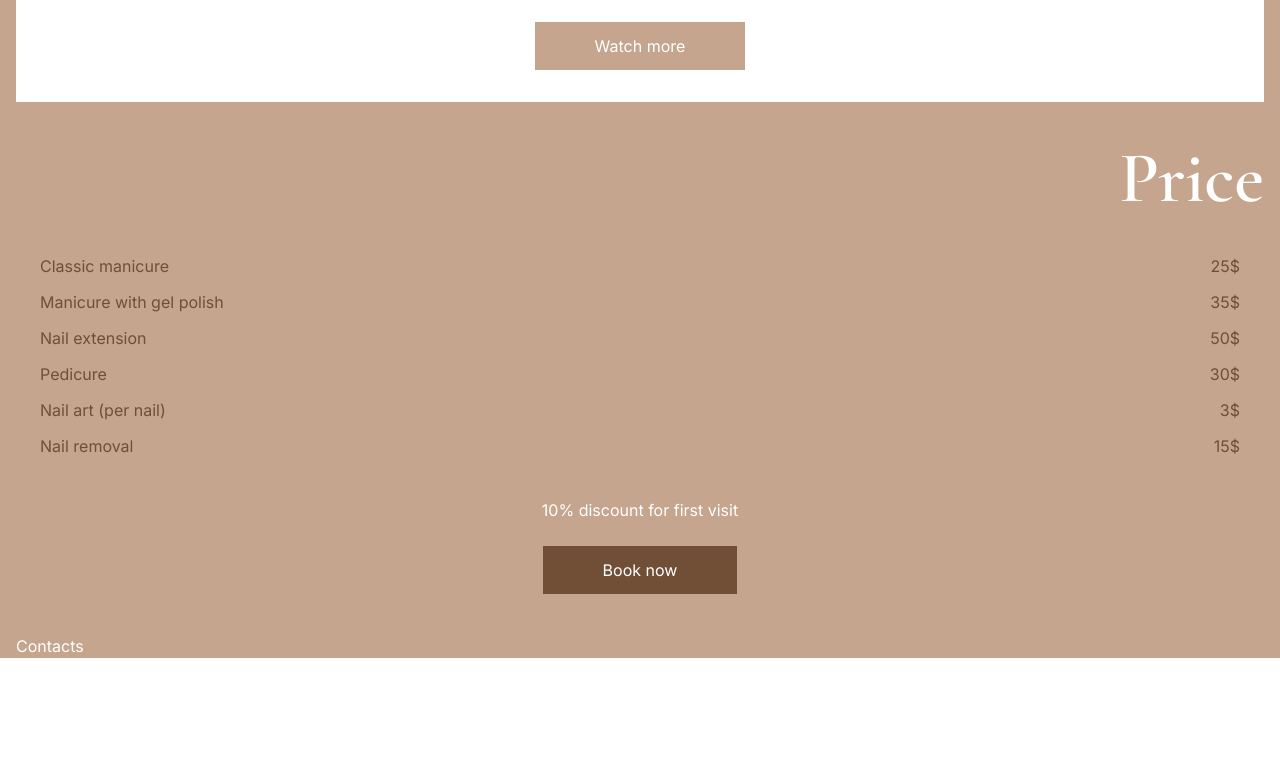
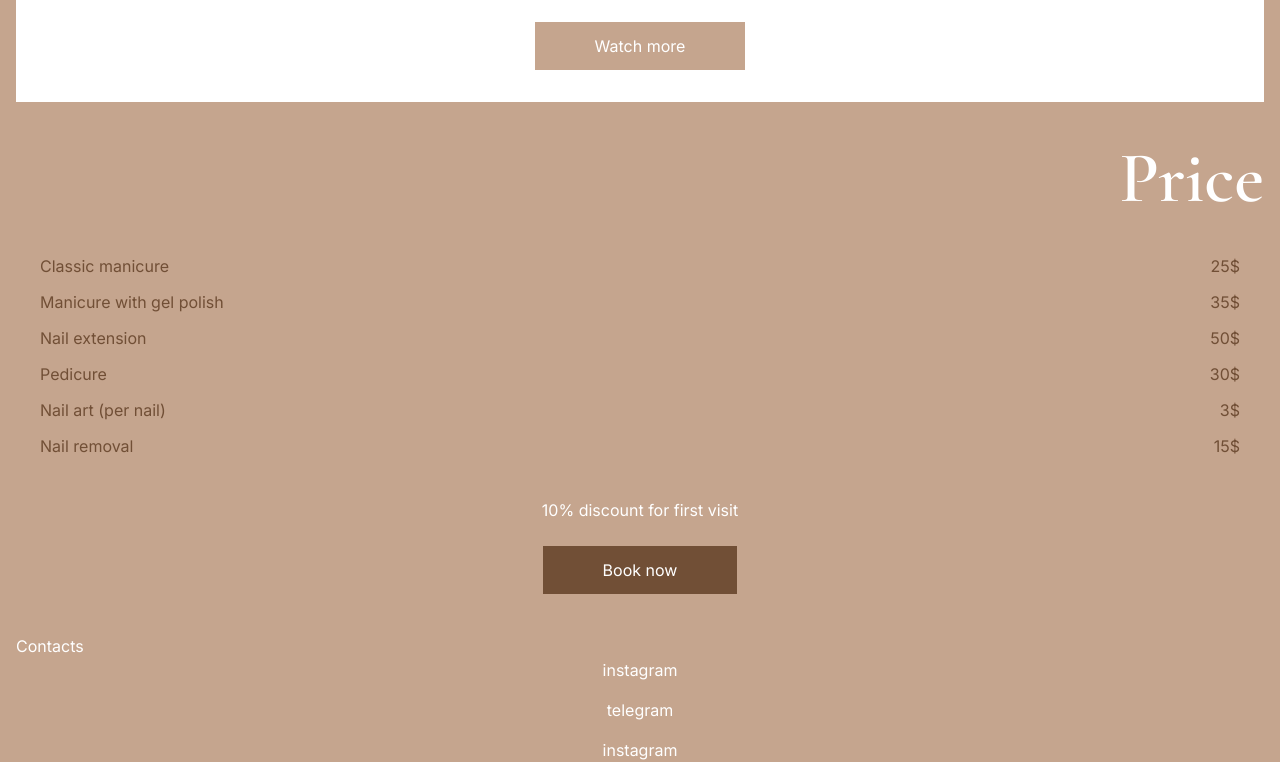
Before and after one commit to iviktorry/katyko-nails-salon, a React (Vite) app: page / in a window 1280 px wide. Shown: the part 4110-4872 px from the top of the page. Before the commit the page ends 4768 px from the top, so only its background shows below. Built offline with nearby package versions, Linux system fonts and the light colour scheme.

Commit message:
feat: create Contacts component basic structure

```diff
--- /dev/null
+++ b/src/components/Contacts.jsx
@@ -0,0 +1,15 @@
+export default function Contacts({ contacts }) {
+  return (
+    <section>
+      <h2>{contacts.heading}</h2>
+      <div className="flex flex-col gap-4">
+        {contacts.items.map((item) => (
+          <button key={item.id}>
+            {item.source}
+            <link rel="stylesheet" href={item.link} />
+          </button>
+        ))}
+      </div>
+    </section>
+  );
+}
--- a/src/components/Hero.jsx
+++ b/src/components/Hero.jsx
@@ -5,7 +5,7 @@ export default function Hero({ hero }) {
       <nav>
         <ul className="flex justify-center gap-4">
           {hero.navigation.map((item) => (
-            <span>{item}</span>
+            <span key={item}>{item}</span>
           ))}
         </ul>
       </nav>
--- a/src/components/Main.jsx
+++ b/src/components/Main.jsx
@@ -1,5 +1,6 @@
 import { hero, about, works, price, contacts } from "../data.json";
 import About from "./About";
+import Contacts from "./Contacts";
 import Hero from "./Hero";
 import Price from "./Price";
 import Works from "./Works";
@@ -14,7 +15,7 @@ export default function Main() {
         <Works works={works} />
       </div>
       <Price price={price} />
-      <section>{contacts.heading}</section>
+      <Contacts contacts={contacts} />
     </main>
   );
 }
--- a/src/data.json
+++ b/src/data.json
@@ -41,10 +41,11 @@
 
   "contacts": {
     "heading": "Contacts",
-    "instagram": "@anna.nails",
-    "telegram": "@annanails",
-    "phone": "+375 00 000-00-00",
-    "city": "Minsk, Belarus",
-    "buttonText": "Book via Instagram"
+    "items": [
+      { "id": 1, "source": "instagram", "link": "#" },
+      { "id": 2, "source": "telegram", "link": "#" },
+      { "id": 3, "source": "instagram", "link": "#" }
+    ],
+    "city": "Minsk, Belarus"
   }
 }
```
